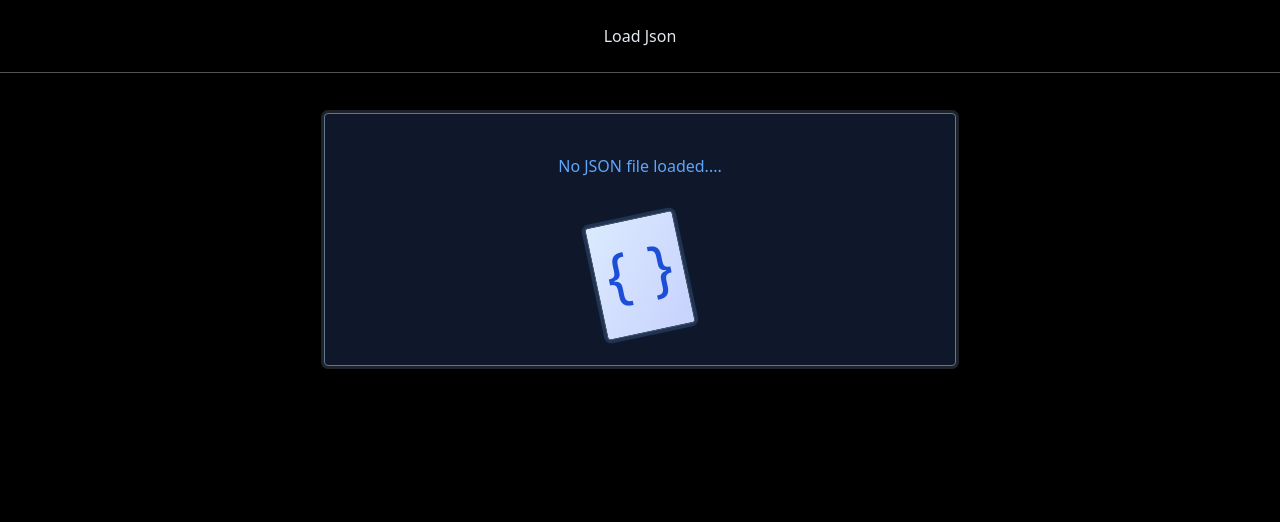
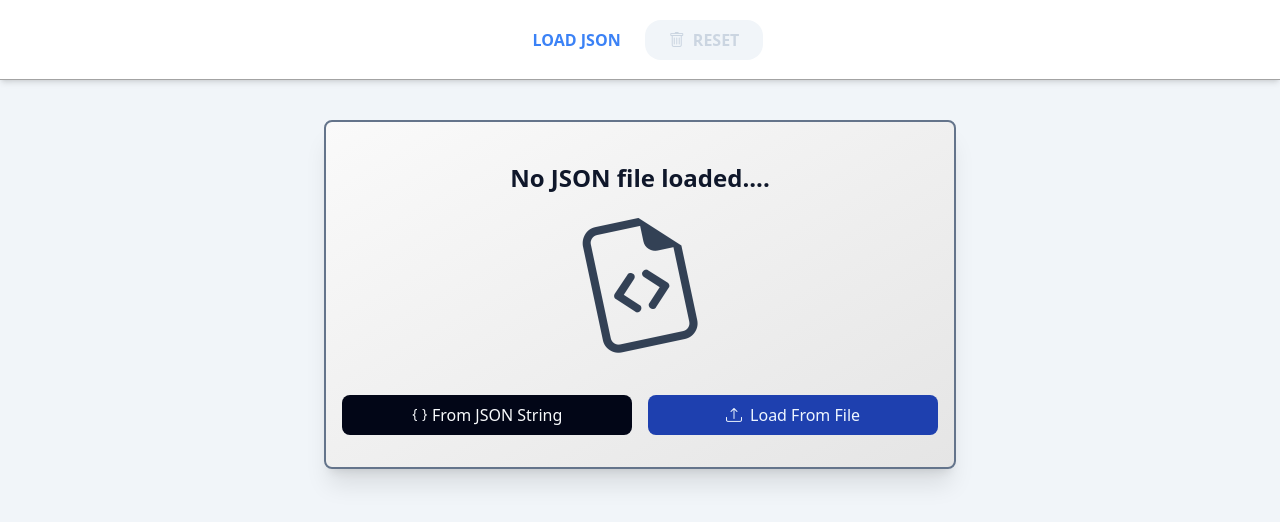
Before and after one commit to y2sub/code-gen, a SvelteKit app: page / in a window 1280 px wide. Shown: the top 522 px of the page. Built offline with nearby package versions, Linux system fonts and the light colour scheme.

Commit message:
Added load JSON from file

```diff
--- a/package.json
+++ b/package.json
@@ -39,6 +39,7 @@
 	},
 	"type": "module",
 	"dependencies": {
-		"bootstrap-icons": "^1.11.3"
+		"bootstrap-icons": "^1.11.3",
+		"sweetalert2": "^11.11.0"
 	}
 }
--- a/src/app.html
+++ b/src/app.html
@@ -1,12 +1,12 @@
 <!doctype html>
-<html lang="en">
+<html lang="en" class="">
 	<head>
 		<meta charset="utf-8" />
 		<link rel="icon" href="%sveltekit.assets%/favicon.png" />
 		<meta name="viewport" content="width=device-width, initial-scale=1" />
 		%sveltekit.head%
 	</head>
-	<body data-sveltekit-preload-data="hover" style="color-scheme: dark;">
+	<body data-sveltekit-preload-data="hover" >
 		<div style="display: contents">%sveltekit.body%</div>
 	</body>
 </html>
--- a/src/lib/Menu.svelte
+++ b/src/lib/Menu.svelte
@@ -6,28 +6,33 @@
 	let menuItems: HTMLDivElement;
 	let menu: HTMLDivElement;
 	let menuButton: HTMLButtonElement;
+	let svgArrow: SVGSVGElement;
 
 	function toggleMenu() {
 		isMenuOpen = !isMenuOpen;
-	}
-
-	function closeMenu() {
-		isMenuOpen = false;
+		if (isMenuOpen) {
+			svgArrow.style.visibility = 'visible';
+		} else {
+			setTimeout(() => {
+				svgArrow.style.visibility = 'hidden';
+			}, 301);
+		}
 	}
 
 	onMount(() => {
 		const buttons = menuItems.querySelectorAll('button');
 		const links = menuItems.querySelectorAll('a');
 		const className = `block w-full space-x-1 px-2 py-1.5 rounded text-left outline-none focus:outline-none
-                    transition-colors ease-in-out duration-300 active:ring focus:ring ring-sky-500/20
-                    hover:bg-sky-700 hover:text-sky-50 text-sm`;
+                    transition-colors ease-in-out duration-300 active:ring focus:ring ring-blue-500/20
+                    hover:bg-blue-500 hover:text-blue-50 text-sm`;
+
 		for (const button of buttons) {
 			button.className = className;
-			button.addEventListener('click', closeMenu);
+			button.addEventListener('click', toggleMenu);
 		}
 		for (const link of links) {
 			link.className = className;
-			link.addEventListener('click', closeMenu);
+			link.addEventListener('click', toggleMenu);
 		}
 	});
 	onMount(() => {
@@ -35,7 +40,6 @@
 		menu.style.width = `${menuWidth}px`;
 		let left = menuWidth / 2 - menuButtonWidth / 2;
 		left *= -1;
-
 		menu.style.left = `${left}px`;
 	});
 </script>
@@ -47,9 +51,12 @@
 		on:click={toggleMenu}
 		aria-checked={isMenuOpen}
 		role="checkbox"
-		class="text-slate-200 hover:text-slate-50 bg-transparent hover:bg-slate-500/30
-        aria-checked:bg-slate-800 aria-checked:text-slate-50 transition-colors ease-in-out
-        px-3 py-2 rounded"
+		class="text-blue-500 font-bold uppercase rounded-2xl
+		bg-transparent hover:bg-blue-500/20
+        aria-checked:bg-blue-500 aria-checked:text-blue-50
+		transition-colors ease-in-out duration-300
+
+        px-4 py-2"
 	>
 		<slot name="title" />
 	</button>
@@ -59,23 +66,26 @@
 		<!-- svelte-ignore a11y-no-static-element-interactions -->
 		<div class="fixed inset-0 z-[999]" on:click={toggleMenu}></div>
 	{/if}
-	{#if isMenuOpen}
-		<div class="absolute -bottom-3 flex left-0 right-0">
-			<svg viewBox="0 0 50 50" class="w-3 h-3 mx-auto inline-block text-slate-600">
-				<polygon points="25,0 0,50 50,50 " fill="currentColor" />
-			</svg>
-		</div>
-	{/if}
-
+	<div class="absolute -bottom-3 flex left-0 right-0">
+		<svg
+			bind:this={svgArrow}
+			viewBox="0 0 50 50"
+			class="w-3 h-3 invisible mx-auto inline-block transition-colors ease-in-out duration-300 {isMenuOpen
+				? ' text-blue-400'
+				: ' text-blue-50'}"
+		>
+			<polygon points="25,0 0,50 50,50 " fill="currentColor" />
+		</svg>
+	</div>
 	{#if isMenuOpen}
 		<div class="text-center"></div>
 	{/if}
 	<div
 		bind:this={menu}
 		class="absolute mt-2 grid border-2
-        border-slate-600
+        border-blue-300
         transition-all ease-in-out duration-300 {isMenuOpen ? 'visible z-[10001]' : 'invisible'}
-            rounded-md bg-slate-800 shadow
+            rounded-md bg-blue-50 shadow
             "
 		style="grid-template-rows: {isMenuOpen ? '1fr' : '0fr'};"
 	>
--- /dev/null
+++ b/src/lib/MenuButton.svelte
@@ -0,0 +1,25 @@
+<script lang="ts">
+	export let disabled = false;
+	export let buttonStyle: 'slate' | 'red' = 'slate';
+</script>
+
+<button
+	{disabled}
+	on:click
+	class="space-x-1 px-6 py-1 rounded-2xl bg-transparent
+    font-bold uppercase
+    {buttonStyle === 'slate'
+		? 'text-slate-900  hover:bg-slate-800/10 active:bg-slate-950 active:text-slate-50'
+		: ''}
+    {buttonStyle === 'red'
+		? 'text-red-700 hover:bg-red-700/10 active:bg-red-800 active:text-red-50'
+		: ''}
+
+
+    disabled:text-slate-300 disabled:bg-slate-100
+
+    transition-all ease-out duration-300
+    "
+>
+	<slot />
+</button>
--- /dev/null
+++ b/src/lib/swal_helper.ts
@@ -0,0 +1,80 @@
+import Swal, { type SweetAlertIcon, type SweetAlertOptions } from "sweetalert2";
+
+
+export enum ColorTheme {
+    Dark = "dark",
+    Light = "light",
+    System = "sys"
+}
+
+function getColorTheme(theme: ColorTheme): ColorTheme {
+
+    if (theme === ColorTheme.System) {
+        return window.matchMedia('(prefers-color-scheme: light)').matches ? ColorTheme.Light : ColorTheme.Dark;
+    } else {
+        return theme
+    }
+}
+
+
+export async function fireSweetAlert(options: SweetAlertOptions, theme: ColorTheme = ColorTheme.System, onConfirm: (() => void) | undefined = undefined) {
+    theme = getColorTheme(theme)
+    let background = theme === ColorTheme.Dark ? "rgb(51 65 85)" : "#fff"
+    let color = theme === ColorTheme.Dark ? "#fff" : "#000"
+    options = { ...options, background, color }
+    const result = await Swal.fire(options);
+    if (result.isConfirmed && onConfirm) {
+        onConfirm()
+    }
+
+    return result;
+}
+
+
+
+// export async function fireDeleteConfirmationDialog() {
+//     const message = "Are you sure you want to delete this record";
+//     return fireDialog(message, "question", ColorTheme.sys);
+// }
+
+export const toastDefaultOptions: SweetAlertOptions = {
+    toast: true,
+    position: "top-end",
+    showConfirmButton: false,
+    showCancelButton: false,
+    timer: 3000,
+    timerProgressBar: true,
+    icon: "info",
+}
+
+
+
+export function fireToast(title: string, icon: SweetAlertIcon = "info", theme: ColorTheme = ColorTheme.System) {
+    theme = getColorTheme(theme)
+    let background = theme === ColorTheme.Dark ? "rgb(51 65 85)" : "#fff"
+    let color = theme === ColorTheme.Dark ? "#fff" : "#000"
+    let options = {
+        ...toastDefaultOptions,
+        icon,
+        title,
+        background,
+        color,
+    };
+    Swal.fire(options)
+}
+
+export function fireSuccessToast(message: string, theme: ColorTheme = ColorTheme.System) {
+    fireToast(message, "success", theme)
+}
+
+export function fireErrorToast(message: string, theme: ColorTheme = ColorTheme.System) {
+    fireToast(message, "error", theme)
+}
+
+export function fireSaveSuccessToast() {
+    fireSuccessToast("Record has been updated", ColorTheme.System);
+}
+
+export function fireSaveErrorToast() {
+    fireErrorToast("Failed to update record", ColorTheme.System);
+}
--- a/src/routes/+page.svelte
+++ b/src/routes/+page.svelte
@@ -5,6 +5,14 @@
 	import PropertyEntryDropDown from '$lib/PropertyEntryDropDown.svelte';
 	import { checkDataType, maxInt32, revive, type ObjectMember } from '$lib/json-helper';
 	import { generateComplexProperty } from '$lib/code-generator';
+	import MenuButton from '$lib/MenuButton.svelte';
+	import {
+		ColorTheme,
+		fireErrorToast,
+		fireSuccessToast,
+		fireSweetAlert,
+		fireToast
+	} from '$lib/swal_helper';
 
 	let isJsonValid = true;
 	let jsonText: string = '';
@@ -29,10 +37,89 @@
 		}
 	}
 
+	async function handleFileChanged(event: Event) {
+		const input = event.target as HTMLInputElement;
+		if (!input.files || input.files.length === 0) {
+			return;
+		}
+		const file = input.files[0];
+		const json = await file.text();
+		const result = parseJson(json);
+		if (result.isJsonValid) {
+			fireSuccessToast('Json object created');
+		} else {
+			fireErrorToast(result.validationErrorText);
+		}
+
+		input.value = '';
+	}
+
+	function clearJson() {
+		contextObject = undefined;
+		baseObject = undefined;
+		jsonText = '';
+		fireToast('Json object cleared', 'success');
+	}
+
+	function parseJson(jsonString: string) {
+		jsonString = jsonString.trim();
+
+		let jsonObject: any | undefined = undefined;
+		try {
+			jsonObject = JSON.parse(jsonString, revive);
+			if (typeof jsonObject !== 'object') {
+				throw 'Invalid JSON object';
+			}
+			//If it is an array take the first element
+			// return invalid if array is empty
+			if (Array.isArray(jsonObject)) {
+				if (jsonObject.length === 0) {
+					return {
+						isJsonValid: false,
+						validationErrorText: 'Could not parse empty array'
+					};
+				}
+				jsonObject = jsonObject[0];
+			}
+		} catch (e) {
+			return {
+				isJsonValid: false,
+				validationErrorText: 'Could not parse text into a valid JSON object'
+			};
+		}
+
+		if (Array.isArray(jsonObject)) {
+		}
+
+		baseObject = {
+			name: 'BaseObject',
+			nullable: false,
+			dataType: 'object',
+			accessModifier: 'public',
+			members: [],
+			indent: 1
+		};
+		let members = getObjectProperties(jsonObject, 1);
+		baseObject.members = members;
+		return {
+			isJsonValid: true,
+			validationErrorText: ''
+		};
+	}
+
 	function showDialog() {
 		isJsonValid = true;
 		validationErrorText = '';
+		diag.classList.add('scale-0');
 		diag.showModal();
+		diag.classList.remove('scale-0');
+		// diag.classList.add('scale-100')
+	}
+	function closeDialog() {
+		diag.classList.add('scale-0');
+		setTimeout(() => {
+			diag.close();
+		}, 500);
 	}
 
 	function handleDialogSubmitted(event: Event) {
@@ -78,7 +165,7 @@
 		};
 		let members = getObjectProperties(jsonObject, 1);
 		baseObject.members = members;
-		diag.close();
+		closeDialog();
 	}
 
 	function getObjectProperties(obj: any | undefined, indent: number) {
@@ -132,9 +219,9 @@
 	}
 </script>
 
-<div class="h-screen bg-black text-neutral-300 relative">
-	<header bind:this={header} class="pt-4 pb-4 border-b border-b-neutral-600 flex">
-		<div class="mx-auto">
+<div class="h-screen bg-slate-100 relative">
+	<header bind:this={header} class=" border-b border-b-neutral-400 shadow-md flex bg-white h-20">
+		<div class="mx-auto my-auto flex space-x-2">
 			<Menu>
 				<span slot="title">
 					<span>Load Json</span>
@@ -153,26 +240,63 @@
 					<span> From JSON String</span>
 				</button>
 			</Menu>
+			<MenuButton on:click={clearJson} buttonStyle="red" disabled={!baseObject}>
+				<i class="bi bi-trash"></i>
+				<span> Reset </span></MenuButton
+			>
 		</div>
 	</header>
+	<input
+		type="file"
+		id="jsonUploadInput"
+		class="hidden"
+		accept=".txt,.json"
+		on:change={handleFileChanged}
+	/>
 	{#if !baseObject}
 		<div class="flex px-2 py-4 md:py-10">
 			<div
-				class="border border-slate-500 w-full md:w-1/2 rounded mx-auto
-			backdrop-opacity-15 bg-slate-900 text-blue-400 py-4
-			ring ring-slate-500/30
+				class="border-2 border-slate-500 w-full md:w-1/2 mx-auto
+			py-4 text-slate-900
+			rounded-lg shadow-xl bg-gradient-to-br from-neutral-50 to-neutral-200
+
 			"
 			>
-				<div class=" my-4 p-2 text-center">No JSON file loaded....</div>
+				<div class=" my-4 p-2 text-center font-bold text-2xl">No JSON file loaded....</div>
 				<div class="text-center">
-					<div
-						class="bg-gradient-to-br from-blue-100 to-indigo-200 my-4 inline-block rounded border
-					border-slate-600 ring ring-blue-400/20 py-5 px-2
-					text-blue-700
-					-rotate-12"
+					<div class="text-9xl -rotate-12 text-slate-700">
+						<label for="jsonUploadInput" class="cursor-pointer">
+							<i
+								class="bi bi-file-earmark-code
+									scale-100
+									hover:scale-125 transition-all ease-in-out duration-500 hover:text-blue-800
+									inline-block"
+							></i>
+						</label>
+					</div>
+				</div>
+				<div class="text-center my-4 pt-8 grid grid-cols-2 gap-4 px-4">
+					<button
+						type="button"
+						on:click={showDialog}
+						class="space-x-1 bg-slate-950 text-slate-50 px-3 py-2 rounded-lg
+						hover:bg-slate-800 active:ring ring-slate-950/20
+						focus:ring focus:outline-none
+						"
 					>
-						<i class="bi bi-braces text-7xl"></i>
-					</div>
+						<i class="bi bi-braces"></i>
+						From JSON String
+					</button>
+					<label
+						for="jsonUploadInput"
+						class="space-x-1 cursor-pointer
+								focus:ring focus:outline-none bg-blue-800 text-blue-50 px-3 py-2 rounded-lg
+								hover:bg-blue-700 active:ring ring-blue-800/20
+								"
+					>
+						<i class="bi bi-upload"></i>
+						<span>Load From File</span>
+					</label>
 				</div>
 			</div>
 		</div>
@@ -182,14 +306,13 @@
 			style="top: {headerHeight}px;"
 		>
 			<div
-				class="overflow-y-scroll border border-slate-500 rounded bg-slate-900
-
+				class="overflow-y-scroll border border-slate-400 rounded
 			"
 			>
 				<ObjectMemberPresenter property={baseObject} on:selectionchanged={handleSelectionChanged} />
 			</div>
 
-			<div class="overflow-y-scroll border border-slate-500 rounded bg-slate-900">
+			<div class="overflow-y-scroll border border-slate-500 rounded">
 				{#if contextObject}
 					<div class="flex-grow">
 						<PropertyEntryInput bind:value={contextObject.name} label="Name" />
@@ -248,28 +371,38 @@
 
 <dialog
 	bind:this={diag}
-	class="border border-neutral-500 p-2 w-full md:w-3/4 lg:w-2/3 xl:w-1/2 rounded shadow-lg
-     backdrop:bg-white/20 bg-neutral-800 text-neutral-100"
+	class="p-2 w-full md:w-3/4 lg:w-2/3 xl:w-1/2 rounded-xl shadow-lg
+		   text-neutral-800 dark:text-neutral-100
+			border border-neutral-300 dark:border-neutral-500
+			backdrop:bg-black/20 dark:backdrop:bg-white/20
+			bg-neutral-100 dark:bg-neutral-800
+			transition-all ease-in-out duration-500
+			"
 >
 	<form method="dialog" class="" on:submit={handleDialogSubmitted} novalidate>
-		<h3 class="py-2 pb-4 border-b border-b-neutral-500 text-2xl space-x-1">
+		<h3 class="py-2 pb-4 border-b border-b-neutral-500 text-2xl font-bold space-x-1">
 			<i class="bi bi-braces" />
-			<span> Paste Json </span>
+			<span> Load JSON </span>
 		</h3>
 		<div class="grid gap-2 my-4">
 			<textarea
 				aria-invalid={!isJsonValid}
 				name="json"
-				rows="7"
-				class="focus:outline-none border border-neutral-500 bg-black px-1 py-1 rounded
-                ring-sky-600/20 aria-[invalid='true']:ring-pink-600/20 aria-[invalid='true']:border-pink-600
+				rows="10"
+				placeholder="Paste your JSON object here"
+				class="px-1 py-1 rounded focus:outline-none border
+					   border-neutral-500
+					   focus:border-blue-500
+					   bg-white dark:bg-black
+
+                ring-sky-600/20 aria-[invalid='true']:ring-red-600/20 aria-[invalid='true']:border-red-600
                 focus:ring peer
                 "
 				bind:value={jsonText}
 			/>
 
 			<div class="text-center invisible peer-aria-[invalid='true']:visible text-sm">
-				<span class=" text-amber-500 space-x-2">
+				<span class="text-red-600 dark:text-amber-600 space-x-2">
 					<i class="bi bi-exclamation-triangle-fill"></i>
 					{validationErrorText}
 				</span>
@@ -278,19 +411,27 @@
 		<div class="my-4 grid grid-cols-2 gap-x-2">
 			<button
 				type="submit"
-				class="px-2 py-1.5 rounded
-            transition-all ease-in-out duration-300 focus:outline-none focus:ring outline-none
-            bg-sky-600 hover:bg-sky-700 ring-sky-500/20"
+				class="space-x-1 cursor-pointer outline-none focus:outline-none
+
+				focus:ring bg-blue-800 text-blue-50 px-3 py-2 rounded-lg
+				hover:bg-blue-700 active:ring ring-blue-800/20
+				transition-all ease-in-out duration-300
+				"
 			>
-				Load Json
+				<span>Load JSON</span>
 			</button>
 			<button
 				type="button"
-				class="px-2 py-1.5 rounded
-            transition-all ease-in-out duration-300 focus:outline-none focus:ring outline-none
-            bg-neutral-500 hover:bg-neutral-600 ring-neutral-500/20
+				class="space-x-1 cursor-pointer outline-none focus:outline-none
+					px-3 py-2 rounded-lg
+					bg-slate-950 text-slate-50 hover:bg-slate-800 active:ring
+					focus:ring ring-slate-500/20
+
+
+
+				 transition-all ease-in-out duration-300
             "
-				on:click={() => diag.close()}>Cancel</button
+				on:click={closeDialog}>Cancel</button
 			>
 		</div>
 	</form>
--- a/tailwind.config.js
+++ b/tailwind.config.js
@@ -5,4 +5,5 @@ export default {
     extend: {},
   },
   plugins: [],
+  darkMode:'selector'
 }
```
Also changed, not shown: 1 other file (tests, documents, lock files or other folders).
